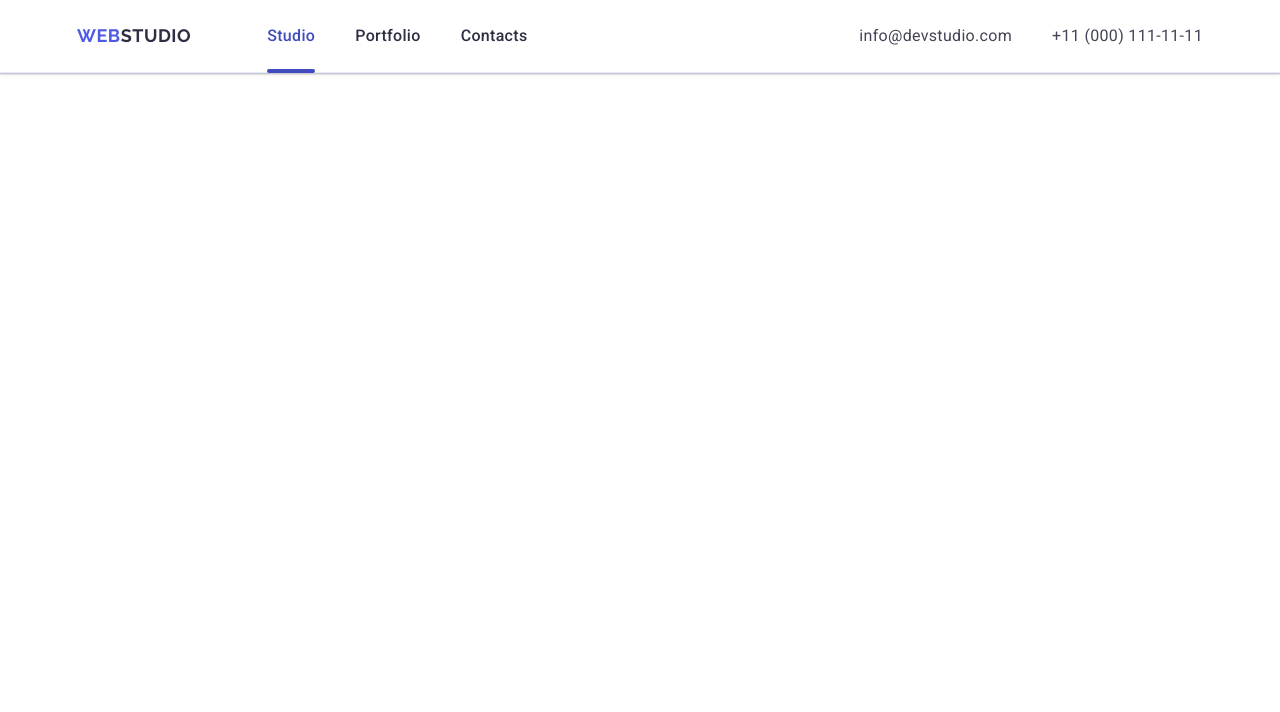
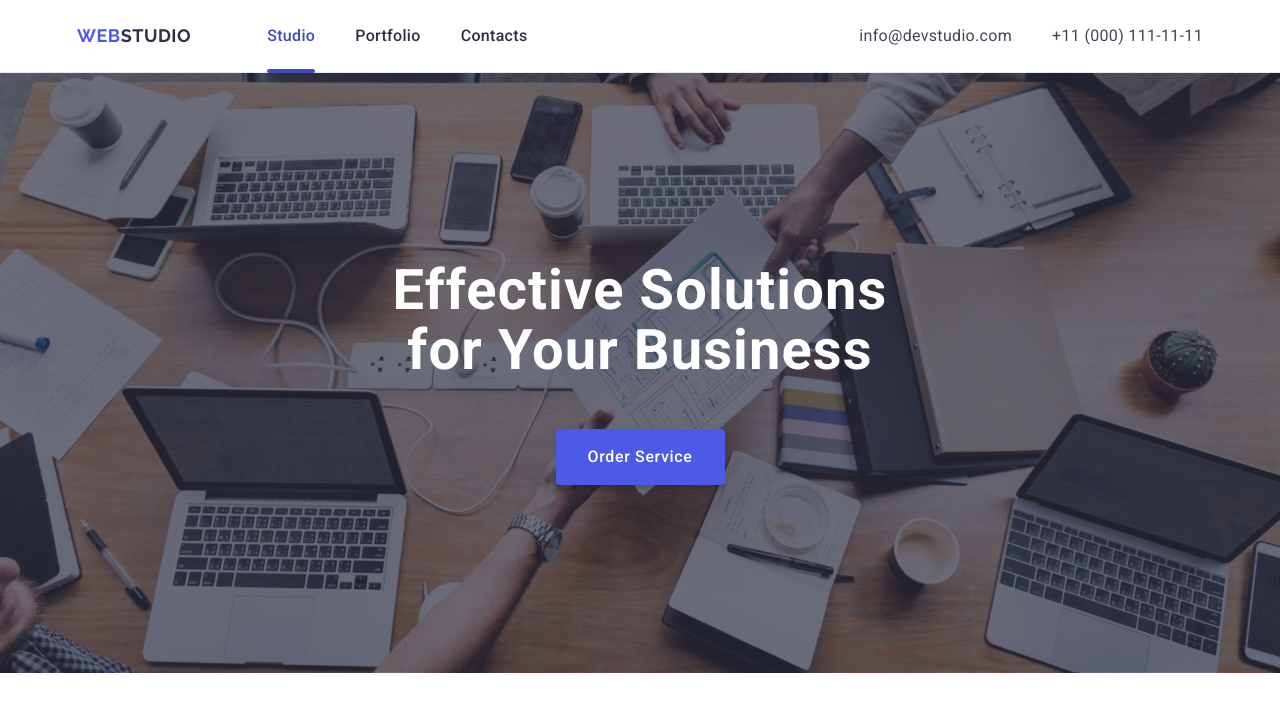
Before and after one commit to MariaReznyk/goit-markup-hw-06, a plain HTML site: page index.html in a window 1280 px wide. Drawn offline with nearby package versions, Linux system fonts and the light colour scheme.

Commit message:
adapt hero

```diff
--- a/css/styles.css
+++ b/css/styles.css
@@ -36,6 +36,10 @@ img {
     max-width: 320px;
     padding: 0 16px;
     margin: 0 auto;
+}
+
+button {
+    cursor: pointer;
 }
 
 /* header */
@@ -190,4 +194,111 @@ img {
         line-height: 1.5;
         letter-spacing: 0.02em;
     }
+
+    .nav-link:hover,
+    .contacts-link:hover {
+        color: #404bbf;
+    }
 }
+
+/* hero */
+
+.section-hero {
+    padding: 72px 0;
+    max-width: 320px;
+    margin-left: auto;
+    margin-right: auto;
+    background-color: #2e2f42;
+    background-image: linear-gradient(rgba(46, 47, 66, 0.7), rgba(46, 47, 66, 0.7)), url(../images/hero-bg-mobile.jpg);
+    background-repeat: no-repeat;
+    background-size: cover;
+    background-position: center;
+}
+
+.hero-title {
+    font-size: 36px;
+    font-weight: 700;
+    line-height: 1.11;
+    letter-spacing: 0.02em;
+    text-align: center;
+    color: #fff;
+    max-width: 216px;
+    margin-left: auto;
+    margin-right: auto;
+    margin-bottom: 72px;
+}
+
+.hero-button {
+    display: block;
+    margin-left: auto;
+    margin-right: auto;
+    font-family: inherit;
+    font-weight: 500;
+    font-size: 16px;
+    line-height: 1.5;
+    letter-spacing: 0.04em;
+    color: #fff;
+    background-color: #4d5ae5;
+    height: 56px;
+    min-width: 169px;
+    border: none;
+    border-radius: 4px;
+    box-shadow: 0 4px 4px 0 rgba(0, 0, 0, 0.15);
+}
+
+@media screen and (max-width: 768px) and (min-resolution: 192dpi) {
+    .section-hero {
+        background-image: linear-gradient(rgba(46, 47, 66, 0.7), rgba(46, 47, 66, 0.7)), url(../images/hero-bg-mobile@2x.jpg);
+    }
+}
+
+@media screen and (min-width: 768px) {
+    .section-hero {
+        padding: 112px 0;
+        max-width: 768px;
+        background-image: linear-gradient(rgba(46, 47, 66, 0.7), rgba(46, 47, 66, 0.7)), url(../images/hero-bg-tablet.jpg);
+    }
+
+    .hero-title {
+        font-size: 56px;
+        line-height: 1.07;
+        max-width: 496px;
+        margin-bottom: 36px;
+    }
+
+    .hero-button {
+        transition: background-color 250ms cubic-bezier(0.4, 0, 0.2, 1);
+    }
+
+    .hero-button:focus {
+        background-color: #404bbf;
+    }
+}
+
+@media screen and (min-width: 768px) and (min-resolution: 192dpi) {
+    .section-hero {
+        background-image: linear-gradient(rgba(46, 47, 66, 0.7), rgba(46, 47, 66, 0.7)), url(../images/hero-bg-tablet@2x.jpg);
+    }
+}
+
+@media screen and (min-width: 1158px) {
+    .section-hero {
+        padding: 188px 0;
+        max-width: 1440px;
+        background-image: linear-gradient(rgba(46, 47, 66, 0.7), rgba(46, 47, 66, 0.7)), url(../images/hero-bg-desktop.jpg);
+    }
+
+    .hero-title {
+        margin-bottom: 48px;
+    }
+
+    .hero-button:hover {
+        background-color: #404bbf;
+    }
+}
+
+@media screen and (min-width: 1158px) and (min-resolution: 192dpi) {
+    .section-hero {
+        background-image: linear-gradient(rgba(46, 47, 66, 0.7), rgba(46, 47, 66, 0.7)), url(../images/hero-bg-desktop@2x.jpg);
+    }
+}
--- a/index.html
+++ b/index.html
@@ -60,12 +60,12 @@
 
     <main>
       <!-- Section Hero -->
-      <!-- <section class="section-hero">
+      <section class="section-hero">
         <div class="container">
           <h1 class="hero-title">Effective Solutions for Your Business</h1>
           <button class="hero-button" type="button">Order Service</button>
         </div>
-      </section> -->
+      </section>
 
       <!-- Section Advantages-->
       <!-- <section class="section-advantages">
```
Also changed, not shown: images/hero-bg-desktop.jpg (renamed from images/hero-background.jpg), images/hero-bg-desktop@2x.jpg (added), images/hero-bg-mobile.jpg (added), images/hero-bg-mobile@2x.jpg (added), images/hero-bg-tablet.jpg (added), images/hero-bg-tablet@2x.jpg (added).
